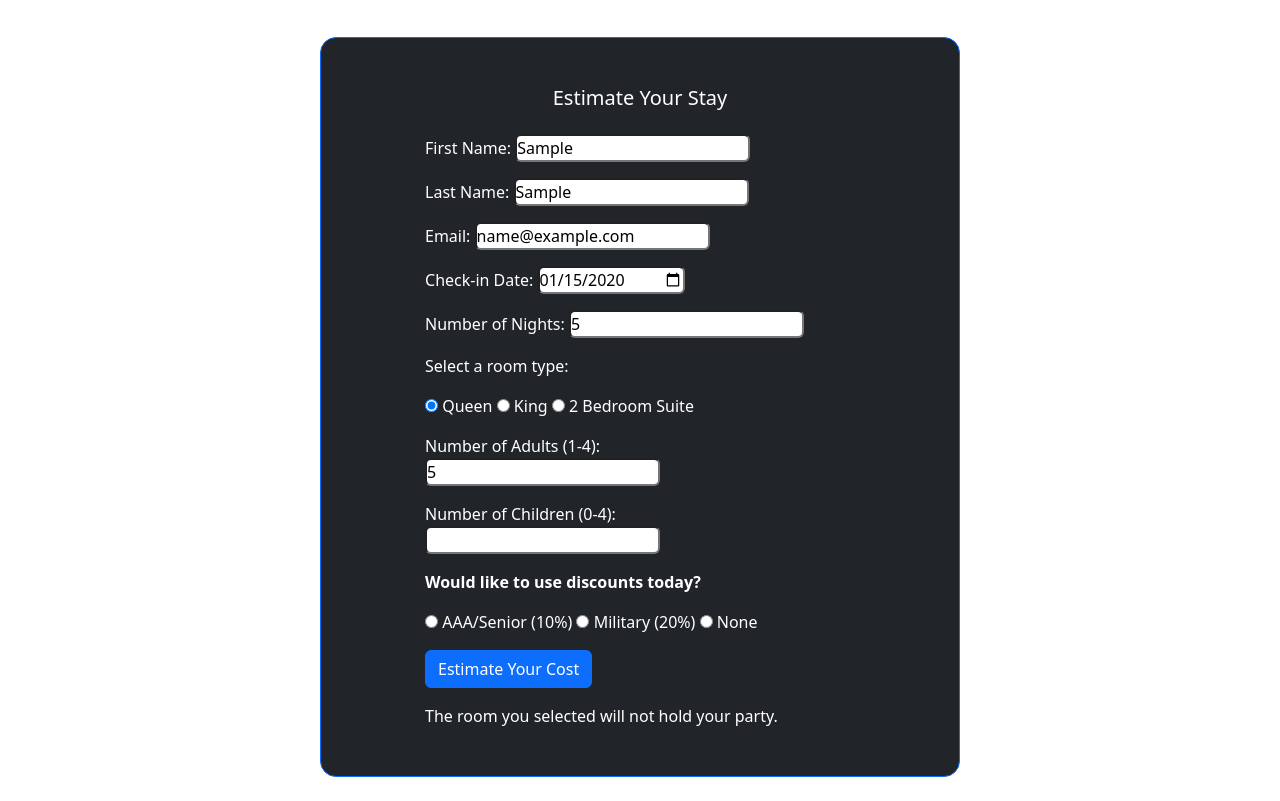
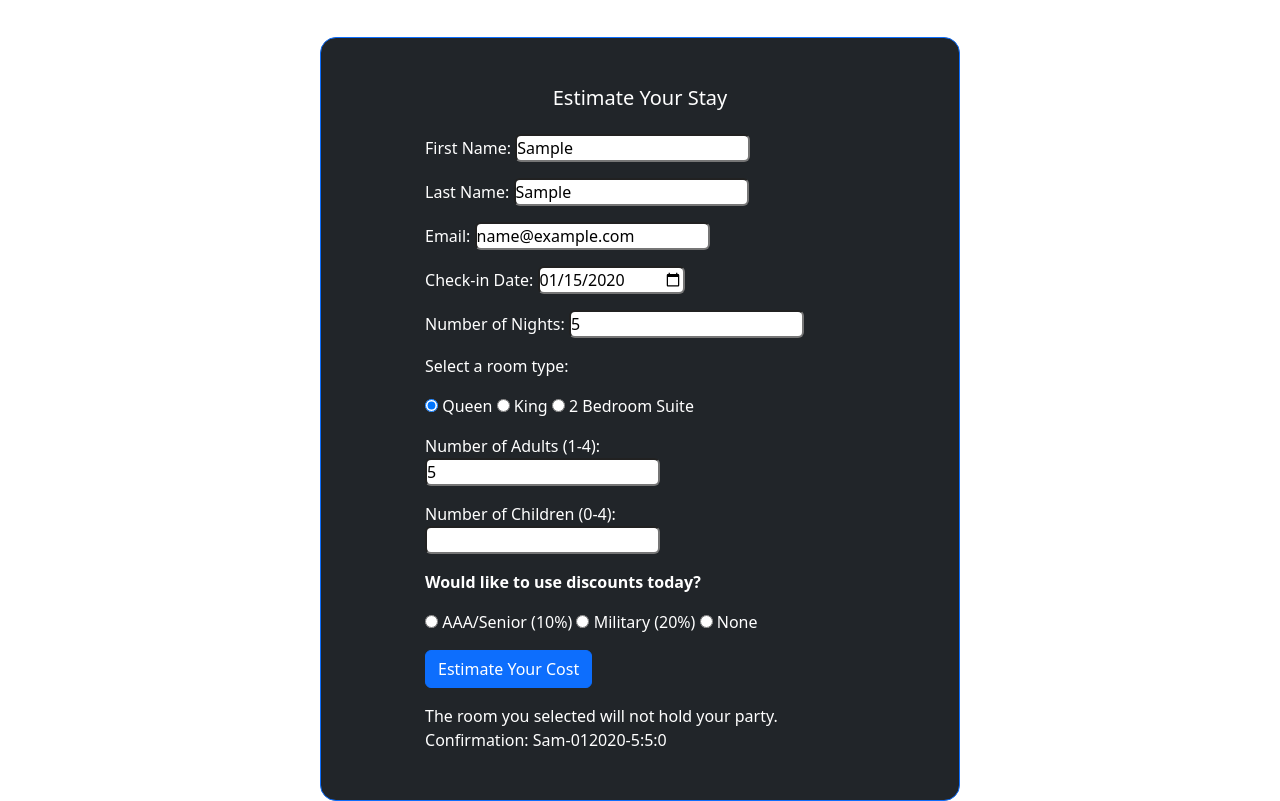
Before and after one commit to rohanpokwal/vacation_resort, a plain HTML site: page overnight_stay.html in a window 1280 px wide. Both pictures are taken after typing "Sample", "Sample", "name@example.com", "2020-01-15", "5", "5" into the empty fields and a click on the button "Estimate Your Cost". Shown: the part 67-868 px from the top of the page. Before the commit the page ends 844 px from the top, so only its background shows below. Drawn offline with nearby package versions, Linux system fonts and the light colour scheme.

Commit message:
Completed

```diff
--- a/overnight_stay.html
+++ b/overnight_stay.html
@@ -185,6 +185,7 @@
 
         <!-- Div that will hold the output of the rental car estimator -->
         <div class="mt-3" id="results"></div>
+        <div id="confirmationNu"></div>
       </section>
     </div>
     <!-- Bootstrap JS File-->
--- a/scripts/overnight_stay.js
+++ b/scripts/overnight_stay.js
@@ -30,13 +30,6 @@ function calculateOvernightStay(event) {
   //work for the confirmation number
   let firstName = document.querySelector("#fs-name").value;
   let dateFromUser = overnightForm.checkindate.value;
-  let hypenPosition = dateFromUser.indexOf("-");
-  let lastHypenPosition = dateFromUser.lastIndexOf("-");
-  let monthForConfirmation = dateFromUser.substring(
-    hypenPosition + 1,
-    lastHypenPosition
-  );
-  let yearForConfirmation = dateFromUser.substring(0, hypenPosition);
 
   let message;
   if (roomType() === "queen" && occupants >= 5) {
@@ -52,15 +45,19 @@ function calculateOvernightStay(event) {
     <div>Discounted Room Price: $ ${costAfterDis}</div>
     <div>Tax: ${taxCost}</div>
     <div>Total Cost of the Stay: ${totalCost}</div>
-    <div>Confirmation: ${firstName.substring(
-      0,
-      3
-    )}-${monthForConfirmation}${yearForConfirmation}-${numNight}:${numAdult}:${numChild}</div>
-
     `;
   }
+  //call the function for confirmation Number
+  let confirNum = confirmationNumber(
+    firstName,
+    dateFromUser,
+    numNight,
+    numAdult,
+    numChild
+  );
 
   document.querySelector("#results").innerHTML = message;
+  document.querySelector("#confirmationNu").innerHTML = confirNum;
 }
 
 //this will get the room price
@@ -82,22 +79,6 @@ function getRoomRate() {
   } else if (roomSelectedType === "queen" || roomSelectedType === "king") {
     roomRate = 150;
   }
-
-  /*  if (
-    (roomSelectedType === "queen" || roomSelectedType === "king") &&
-    month >= 6 && month <= 8
-  ) {
-    roomRate = 250;
-  } else if (
-    (roomSelectedType === "queen" || roomSelectedType === "king") &&
-    month > 8
-  ) {
-    roomRate = 150;
-  } else if (roomSelectedType === "multibed" && month <= 8) {
-    roomRate = 350;
-  } else {
-    roomRate = 210;
-  } */
 
   return roomRate;
 }
@@ -143,3 +124,20 @@ function roomType() {
   }
   return roomType;
 }
+
+function confirmationNumber(fname, date, nuStay, nuAdlt, nuKids) {
+  let confirmation = "";
+  let hypenPosition = date.indexOf("-");
+  let lastHypenPosition = date.lastIndexOf("-");
+  let monthForConfirmation = date.substring(
+    hypenPosition + 1,
+    lastHypenPosition
+  );
+  let yearForConfirmation = date.substring(0, hypenPosition);
+  confirmation = `Confirmation: ${fname.substring(
+    0,
+    3
+  )}-${monthForConfirmation}${yearForConfirmation}-${nuStay}:${nuAdlt}:${nuKids}`;
+
+  return confirmation;
+}
```
